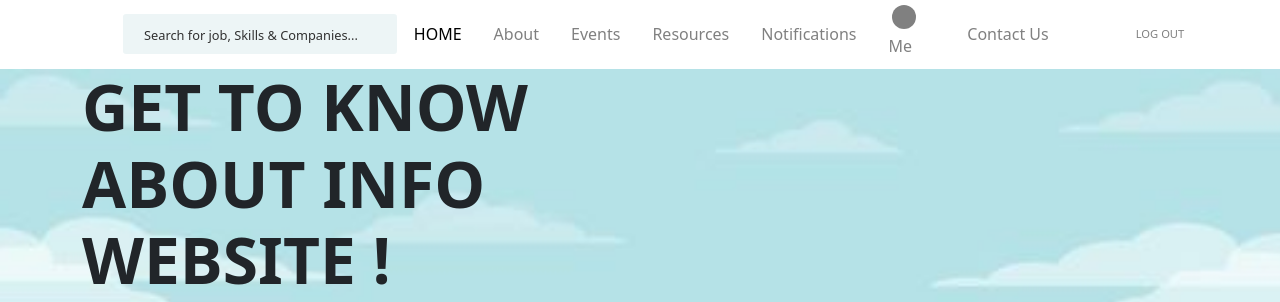
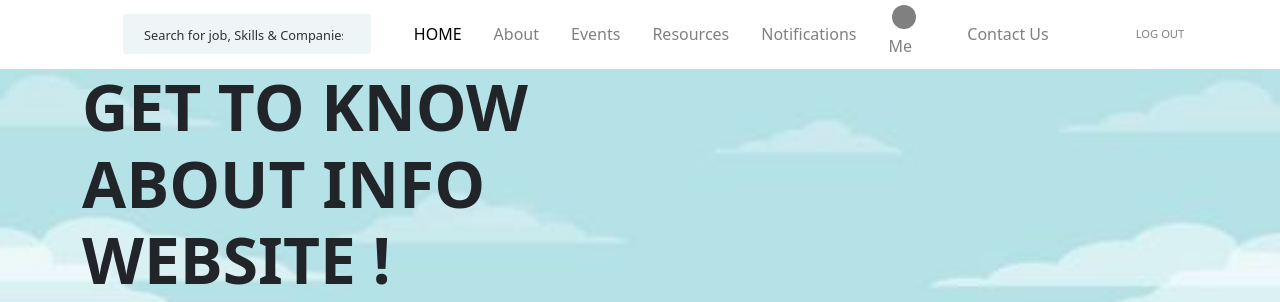
Before and after one commit to Luciferakshai/Bithack, a PHP site: page / in a window 1280 px wide. Shown: the top 302 px of the page. Run offline with PHP 8.4, Linux system fonts and the light colour scheme.

Commit message:
Update style.css

```diff
--- a/BITHACK/style.css
+++ b/BITHACK/style.css
@@ -36,7 +36,6 @@ nav .wrapper .logo i{
 nav .wrapper .left .input{
     background: rgb(237, 245, 246);
     width: 100%;
-    padding: 0.5rem 0.8rem;
     display: flex;
     align-items: center;
     gap: 0.5rem;
@@ -46,6 +45,7 @@ nav .wrapper .left .input{
 nav .wrapper .left .input input[type='search']{
     width: 15rem;
     border: none;
+    padding: 0.5rem 0.8rem;
     background: transparent;
 }
 
```
